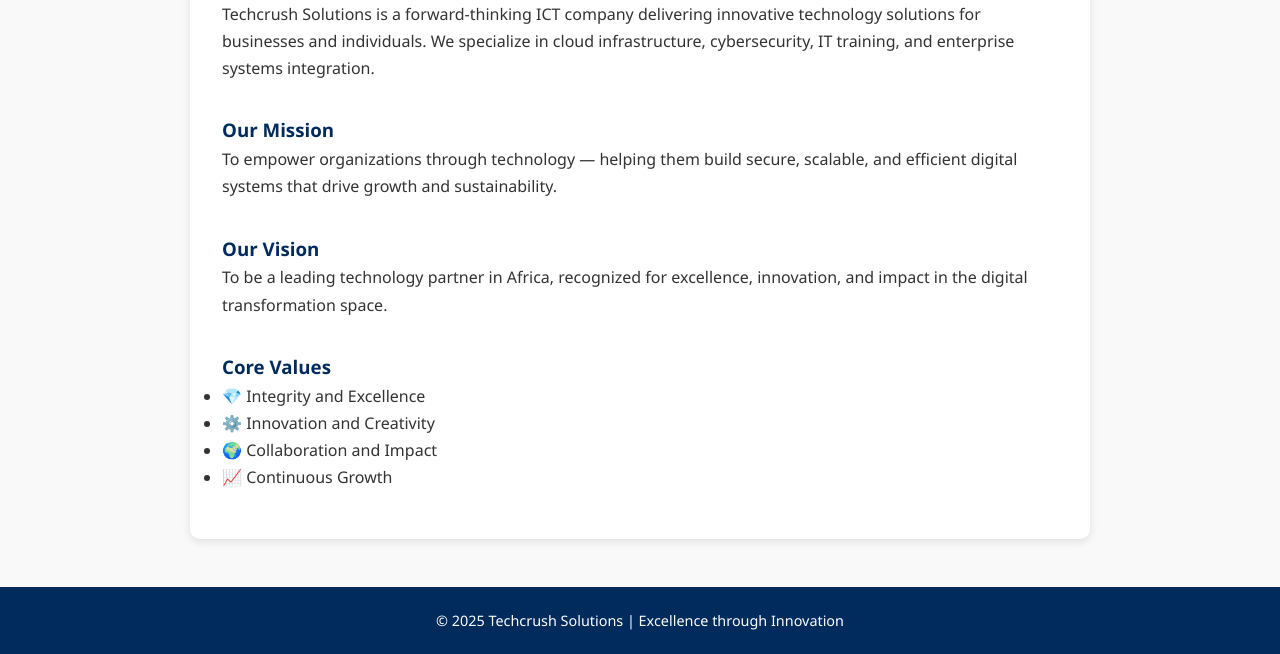
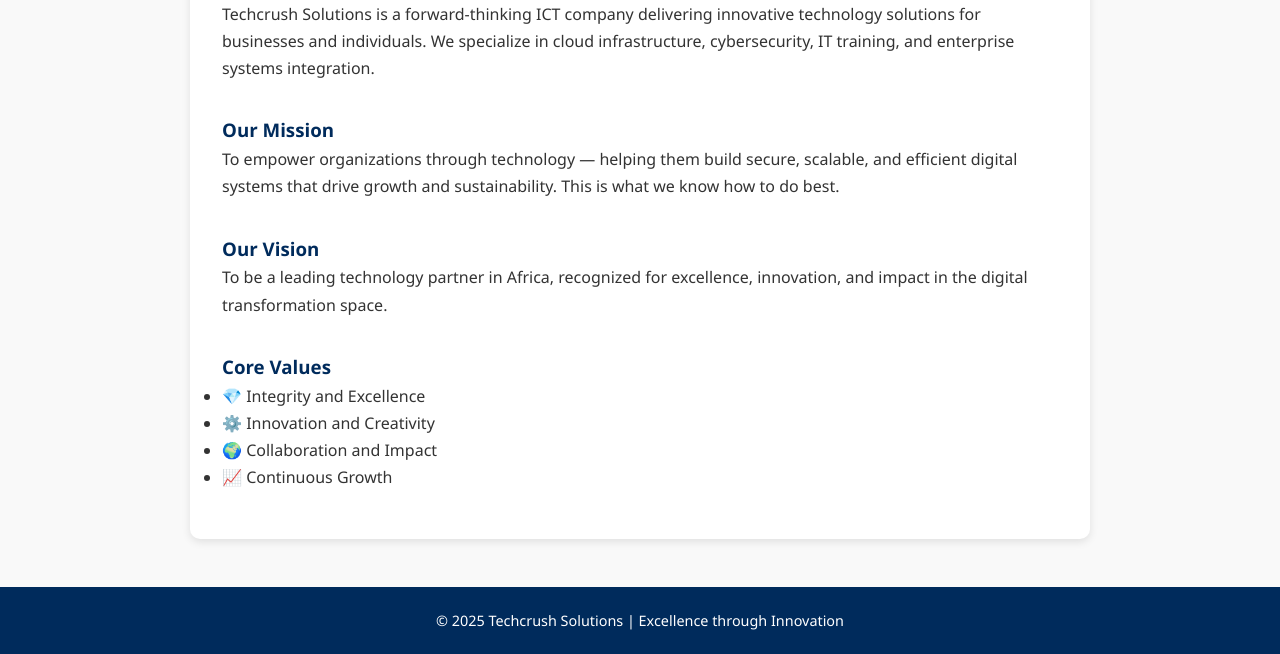
Before and after one commit to lahyinqs/Techcrush-Capstone, a plain HTML site: page Aboutus.html in a window 1280 px wide. Shown: the part 215-869 px from the top of the page. Drawn offline with Linux system fonts and the light colour scheme.

Commit message:
index updated

```diff
--- a/Aboutus.html
+++ b/Aboutus.html
@@ -32,7 +32,7 @@
 
     <h3>Our Mission</h3>
     <p>To empower organizations through technology — helping them build secure, scalable, and efficient digital systems that drive growth
-and sustainability.</p>
+and sustainability. This is what we know how to do best.</p>
 
     <h3>Our Vision</h3>
     <p>To be a leading technology partner in Africa, recognized for excellence, innovation, and impact in the digital transformation space.</p>
```
